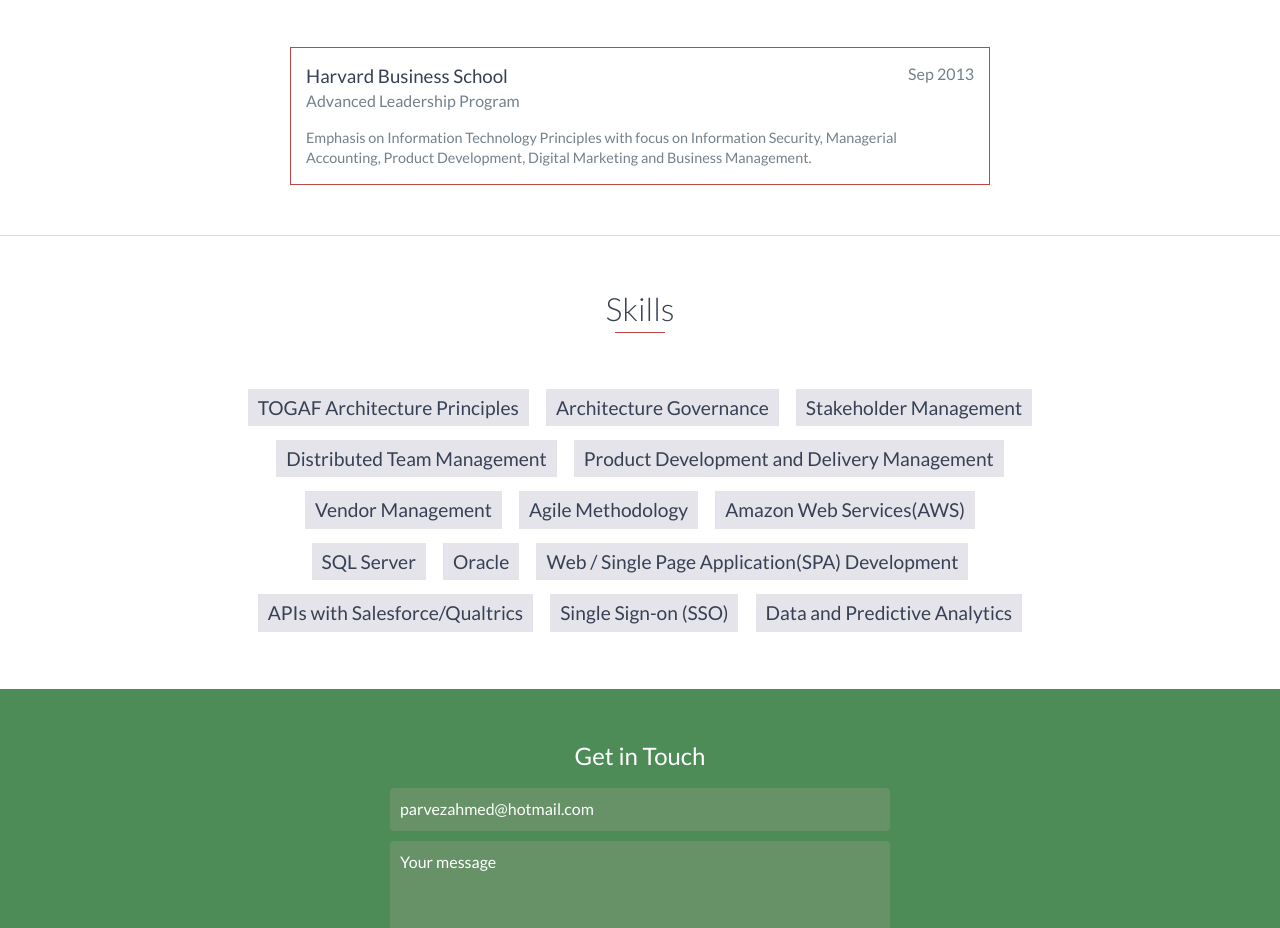
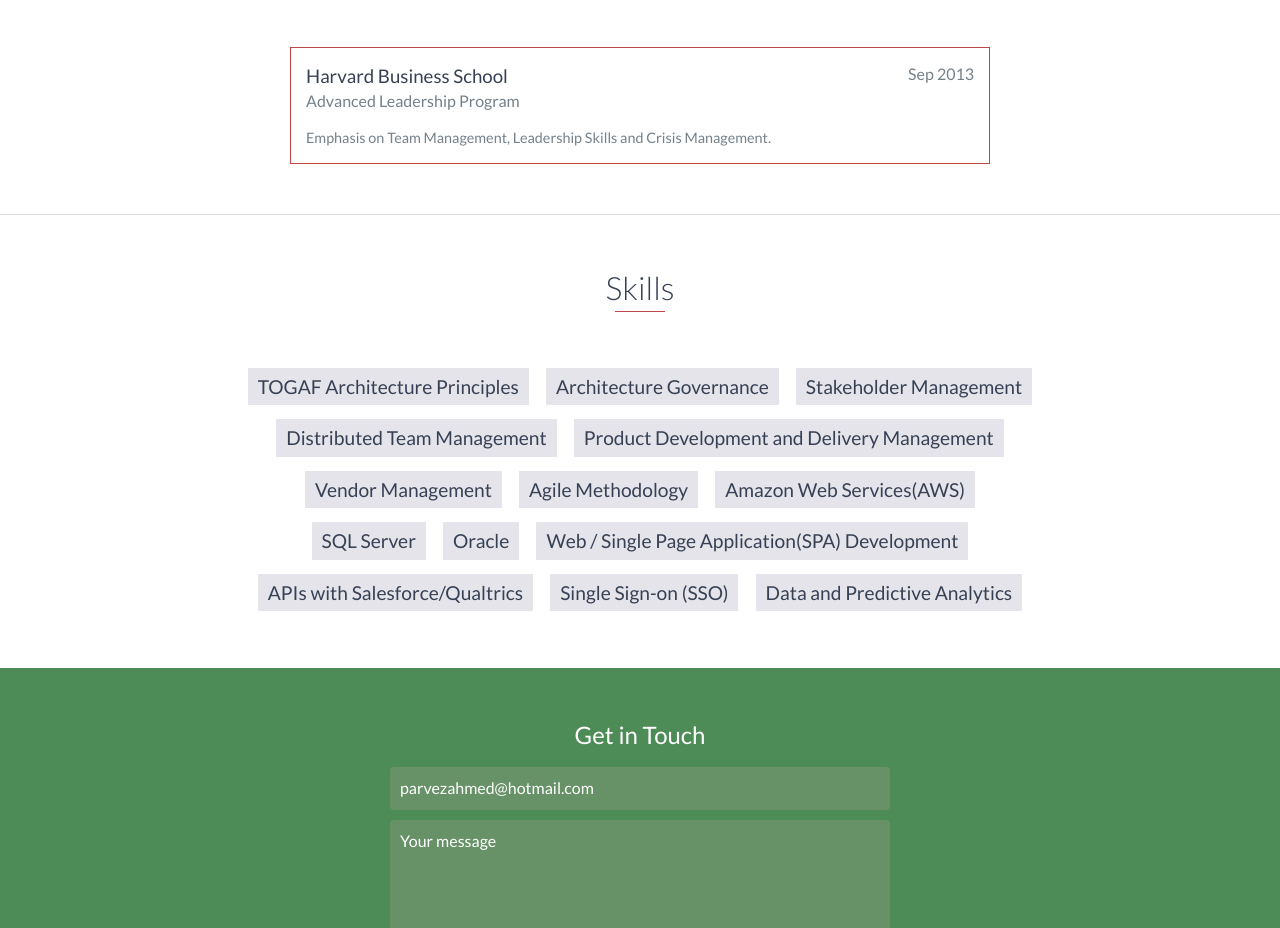
Before and after one commit to PKathib/parvez-githubio.com, a website: page index.html in a window 1280 px wide. Shown: the part 3306-4234 px from the top of the page. Drawn offline with nearby package versions, Linux system fonts and the light colour scheme.

Commit message:
Update index.html

```diff
--- a/index.html
+++ b/index.html
@@ -174,7 +174,7 @@
             <span class="education-date">Sep 2013</span>
             <h4>Advanced Leadership Program</h4>
             <p>
-                Emphasis on Information Technology Principles with focus on Information Security, Managerial Accounting, Product Development, Digital Marketing and Business Management.
+                Emphasis on Team Management, Leadership Skills and Crisis Management.
             </p>
         </div>
 
```
